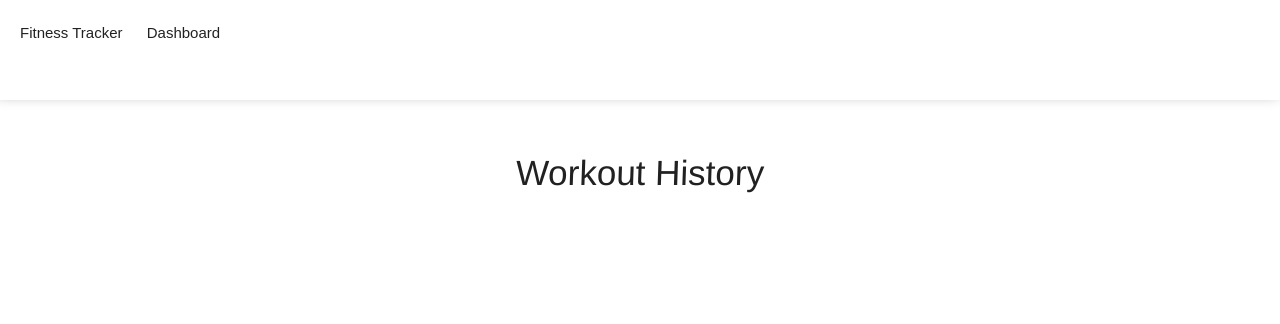
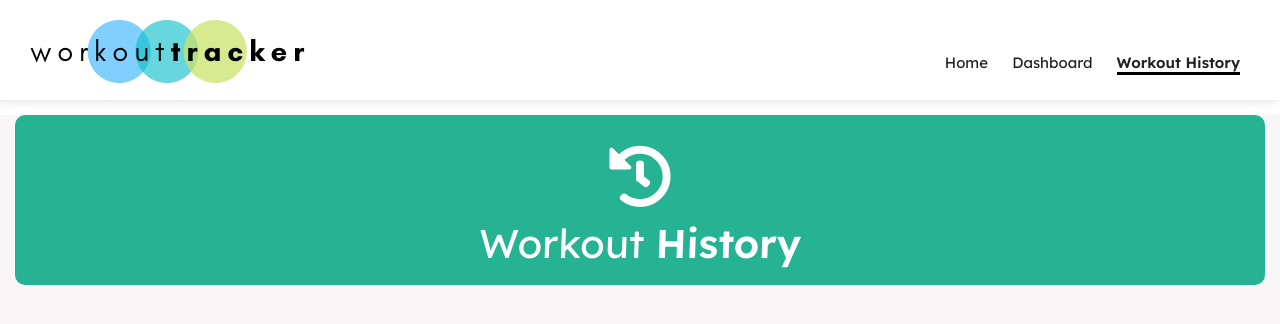
Before and after one commit to jkaho/workout-tracker, a website: page public/history.html in a window 1280 px wide. Drawn offline with nearby package versions, Linux system fonts and the light colour scheme; no server answers.

Commit message:
Add basic styles to history page

```diff
--- a/public/css/history.css
+++ b/public/css/history.css
@@ -1,6 +1,26 @@
 .history-wrapper {
     min-height: 100%;
     padding-bottom: 50px;
+    background-color: #f8f6f6;
+}
+
+.history-wrapper header {
+    padding-top: 30px;
+    background: rgb(37, 179, 148);
+    height: 170px;
+    color: white;
+    margin: 15px;
+    border-radius: 10px;
+}
+
+.history-wrapper h1 {
+    font-size: 40px;
+    font-weight: 400;
+    margin-top: 10px;
+}
+
+.history-wrapper #history-span {
+    font-weight: 600;
 }
 
 .history-content {
@@ -9,14 +29,20 @@
 
 .workout-div {
     width: 50%;
-    border: solid 1px black;
+    background-color: white;
+    border: solid 1px rgb(240, 239, 239);
+    border-radius: 8px;
     margin: 10px auto;
+    box-shadow: 1px 2px 3px 0 rgb(218, 218, 218);
 }
 
 .workout-date-div {
     text-align: center;
-    padding: 10px;
-    border-bottom: solid 1px grey;
+    padding: 20px;
+    border-top-left-radius: 5px;
+    border-top-right-radius: 5px;
+    font-size: 20px;
+    font-weight: 300;
 }
 
 .exercise-div {
--- a/public/history.html
+++ b/public/history.html
@@ -8,6 +8,7 @@
     <link rel="stylesheet" href="https://cdnjs.cloudflare.com/ajax/libs/semantic-ui/2.4.1/semantic.min.css" />
     <link rel="stylesheet" href="https://use.fontawesome.com/releases/v5.8.1/css/all.css"
         integrity="sha384-50oBUHEmvpQ+1lW4y57PTFmhCaXp0ML5d60M1M7uH2+nqUivzIebhndOJK28anvf" crossorigin="anonymous" />
+    <link href="https://fonts.googleapis.com/css2?family=Lexend:wght@100;300;400;500;600;700;800&display=swap" rel="stylesheet">
     <link rel="stylesheet" href="css/style.css" />
     <link rel="stylesheet" href="css/history.css" />
     <title>Fitness Tracker</title>
@@ -15,12 +16,19 @@
 
 <body>
     <nav>
-        <a href="/">Fitness Tracker</a>
-        <a href="/stats">Dashboard</a>
+        <div class="nav-title">
+            <a href="/"><img src="images/logo.png"></a>
+        </div>
+        <div class="nav-links">
+            <a href="/">Home</a>
+            <a href="/stats">Dashboard</a>
+            <a id="fitness-tracker-link" href="/history">Workout History</a>
+        </div>
     </nav>
     <div class="history-wrapper">
         <header>
-            <h1 class="text-center">Workout History</h1>
+            <i class="fas fa-history fa-3x"></i>
+            <h1 class="text-center">Workout <span id="history-span">History</span></h1>
         </header>
         <div class="history-content"></div>
     </div>
--- a/routes/api-routes.js
+++ b/routes/api-routes.js
@@ -8,6 +8,9 @@ module.exports = (app) => {
                 $addFields: {
                     totalDuration: { $sum: "$exercises.duration" }
                 }
+            },
+            {
+                $sort: { day: -1 }
             }
         ]).then(result => {
             res.json(result)
```
